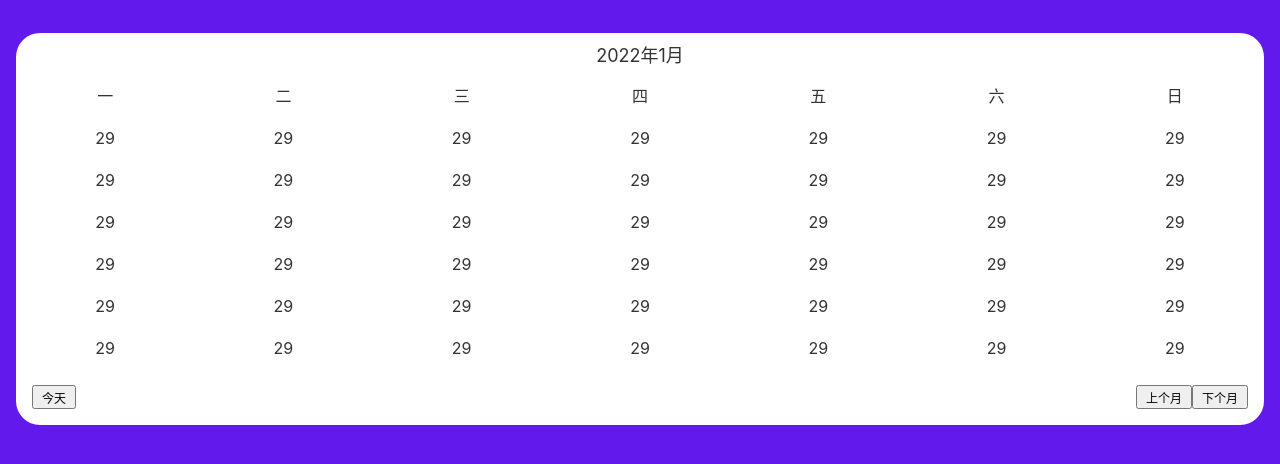
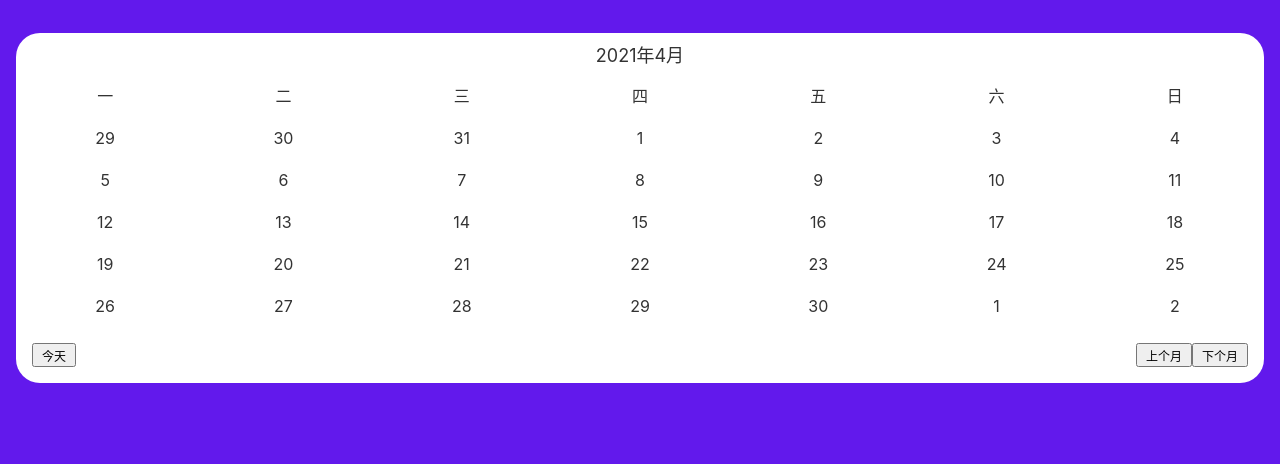
Before and after one commit to mistergrab/Calendar, a plain HTML site: page index.html in a window 1280 px wide. Shown: the part 56-520 px from the top of the page. Drawn offline with Linux system fonts and the light colour scheme.

Commit message:
增加js

```diff
--- a/index.html
+++ b/index.html
@@ -15,7 +15,7 @@
     </header>
     <div class="calendar">
         <div class="calendar-header">
-            <time>2022年1月</time>
+            <time id="time"></time>
         </div>
         <ol class="calendar-weekdays">
             <li>一</li>
@@ -26,49 +26,7 @@
             <li>六</li>
             <li>日</li>
         </ol>
-        <ol class="calendar-days">
-            <li>29</li>
-            <li>29</li>
-            <li>29</li>
-            <li>29</li>
-            <li>29</li>
-            <li>29</li>
-            <li>29</li>
-            <li>29</li>
-            <li>29</li>
-            <li>29</li>
-            <li>29</li>
-            <li>29</li>
-            <li>29</li>
-            <li>29</li>
-            <li>29</li>
-            <li>29</li>
-            <li>29</li>
-            <li>29</li>
-            <li>29</li>
-            <li>29</li>
-            <li>29</li>
-            <li>29</li>
-            <li>29</li>
-            <li>29</li>
-            <li>29</li>
-            <li>29</li>
-            <li>29</li>
-            <li>29</li>
-            <li>29</li>
-            <li>29</li>
-            <li>29</li>
-            <li>29</li>
-            <li>29</li>
-            <li>29</li>
-            <li>29</li>
-            <li>29</li>
-            <li>29</li>
-            <li>29</li>
-            <li>29</li>
-            <li>29</li>
-            <li>29</li>
-            <li>29</li>
+        <ol class="calendar-days" id="days">
         </ol>
         <div class="calendar-actions">
             <div class="calendar-actions-left">
@@ -80,5 +38,6 @@
             </div>
         </div>
     </div>
+    <script src="./main.js"></script>
 </body>
 </html>
--- /dev/null
+++ b/main.js
@@ -0,0 +1,49 @@
+// 初始化
+const now = new Date(2021, 3, 2) //new Date()
+const year = now.getFullYear()
+const month = now.getMonth() + 1
+
+initTime()
+generateDays()
+
+
+function g(selector) {
+    return document.querySelector(selector)
+}
+function gs(selector) {
+    return document.querySelectorAll(selector)
+}
+function initTime() {
+    const time = g('#time')
+    time.textContent = `${year}年${month}月`
+}
+function generateDays() {
+    const 月初 = new Date(year, month - 1, 1)
+    const 月初星期几 = 月初.getDay()
+    const 月末 = new Date(new Date(year, month - 1 + 1, 1) - 86400 * 1000)
+    const 月末几号 = 月末.getDate()
+    const 月末星期几 = 月末.getDay()
+
+    const days = g('#days')
+    for (let i = 1; i < 月初星期几; i++) {
+        const li = document.createElement('li')
+        const d = new Date(月初 - 86400 * 1000 * i)
+        li.textContent = d.getDate()
+        days.prepend(li)
+    }
+
+    const 这个月多少天 = 月末几号
+    for (let i = 1; i <= 这个月多少天; i++) {
+        const li = document.createElement('li')
+        li.textContent = i
+        days.append(li)
+    }
+    for (let i = 月末星期几 + 1; i <= 7; i++) {
+        const delta = i - 月末星期几
+        const li = document.createElement('li')
+        const d = new Date(月末 - 0 + 86400 * 1000 * delta)
+        li.textContent = d.getDate()
+        days.append(li)
+    }
+
+}
```
